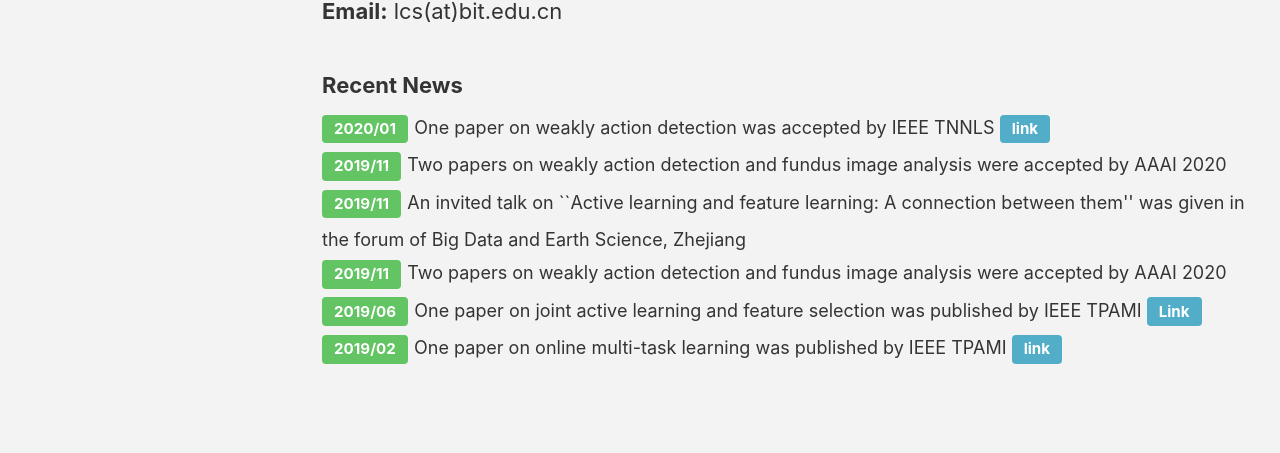
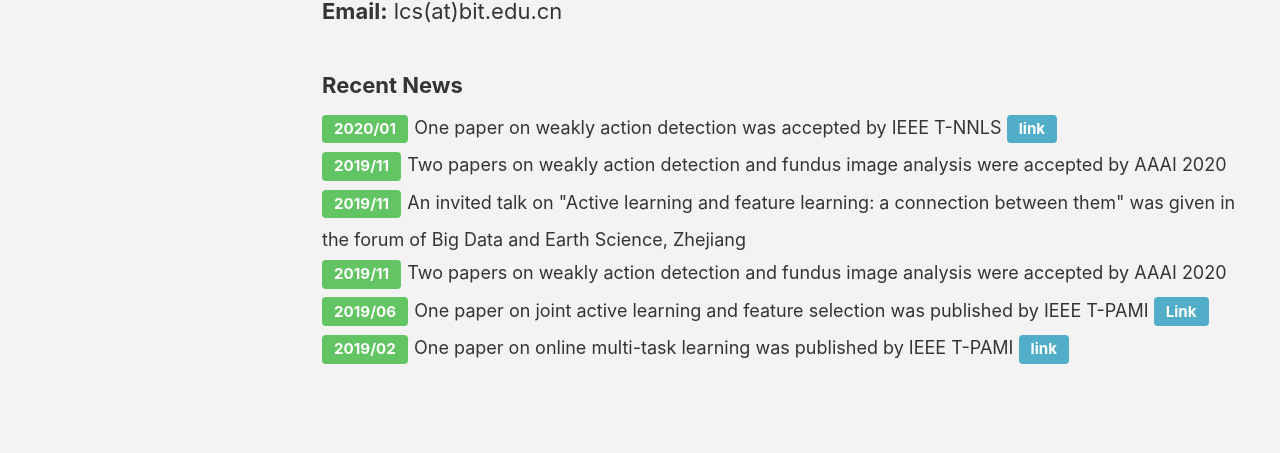
Before and after one commit to csli-bit/csli-bit.github.io, a Jekyll site: the page built from _pages/index.md, in a window 1280 px wide and 1385 px high. Shown: the part 724-1177 px from the top of the window. Built offline with Jekyll 4.4.1, drawn with Linux system fonts in a browser that asks for light colours; nearby versions of some CDN libraries; comment, search, counter and statistics services are not loaded.

Commit message:
Update index.md

```diff
--- a/_pages/index.md
+++ b/_pages/index.md
@@ -19,10 +19,10 @@ If you are interested in machine learning, computer vision, or data mining, welc
 ### Recent News
 
 [2020/01](#link){: .btn .btn--success .btn--small} <font size="4">
-One paper on weakly action detection was accepted by IEEE TNNLS </font> [link](https://ieeexplore.ieee.org/document/8967204/){: .btn .btn--info .btn--small}<br>
+One paper on weakly action detection was accepted by IEEE T-NNLS </font> [link](https://ieeexplore.ieee.org/document/8967204/){: .btn .btn--info .btn--small}<br>
 [2019/11](#link){: .btn .btn--success .btn--small} <font size="4">Two papers on weakly action detection and fundus image analysis were accepted by AAAI 2020 </font> <br>
-[2019/11](#link){: .btn .btn--success .btn--small} <font size="4"> An invited talk on ``Active learning and feature learning: A connection between them'' was given in the forum of Big Data and Earth Science, Zhejiang</font> <br>
+[2019/11](#link){: .btn .btn--success .btn--small} <font size="4"> An invited talk on "Active learning and feature learning: a connection between them" was given in the forum of Big Data and Earth Science, Zhejiang</font> <br>
 [2019/11](#link){: .btn .btn--success .btn--small} <font size="4">Two papers on weakly action detection and fundus image analysis were accepted by AAAI 2020 </font> <br>
 [2019/06](#link){: .btn .btn--success .btn--small} <font size="4">
-One paper on joint active learning and feature selection was published by IEEE TPAMI </font> [Link](https://ieeexplore.ieee.org/document/8367893){: .btn .btn--info .btn--small} <br>
-[2019/02](#link){: .btn .btn--success .btn--small} <font size="4">One paper on online multi-task learning was published by IEEE TPAMI </font> [link](https://ieeexplore.ieee.org/document/8260965){: .btn .btn--info .btn--small} <br>
+One paper on joint active learning and feature selection was published by IEEE T-PAMI </font> [Link](https://ieeexplore.ieee.org/document/8367893){: .btn .btn--info .btn--small} <br>
+[2019/02](#link){: .btn .btn--success .btn--small} <font size="4">One paper on online multi-task learning was published by IEEE T-PAMI </font> [link](https://ieeexplore.ieee.org/document/8260965){: .btn .btn--info .btn--small} <br>
```
